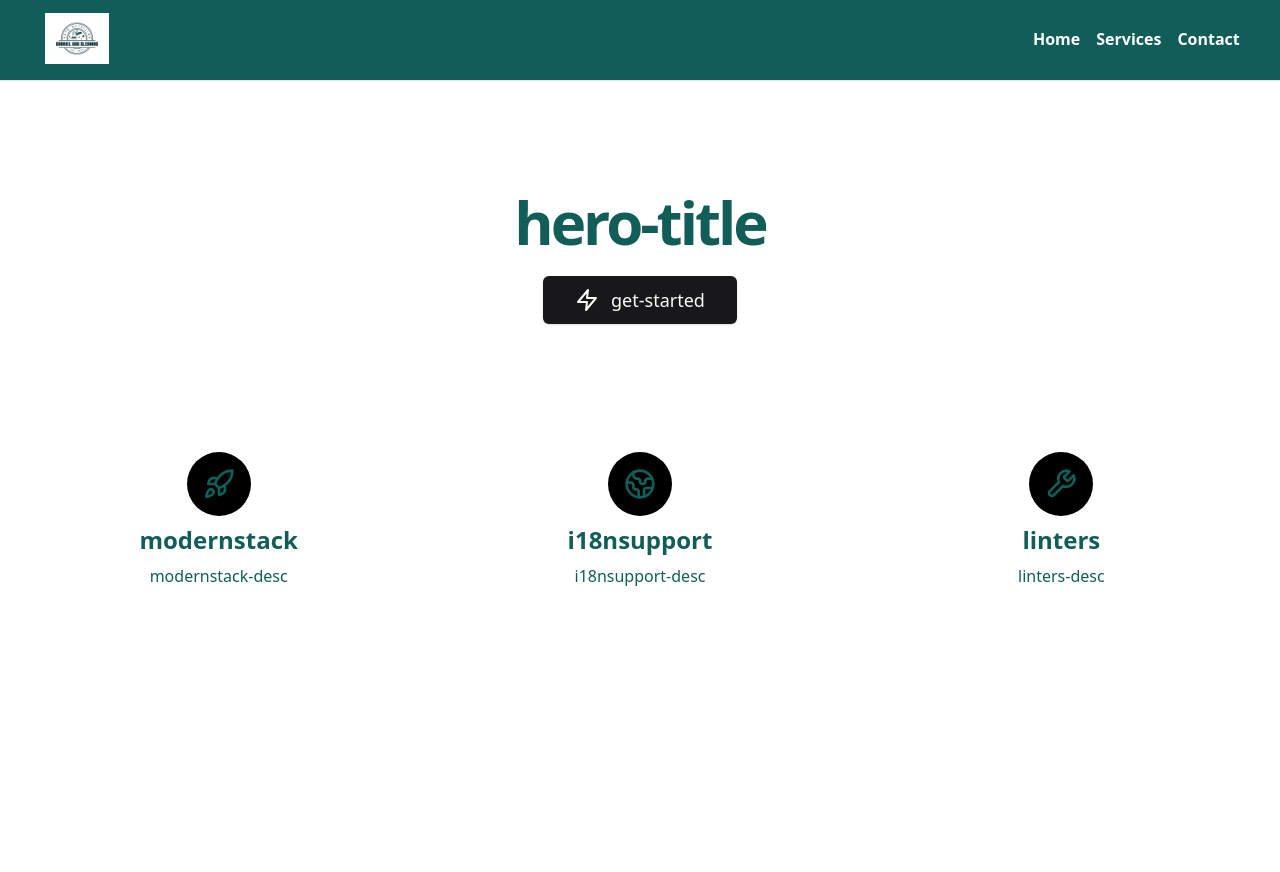
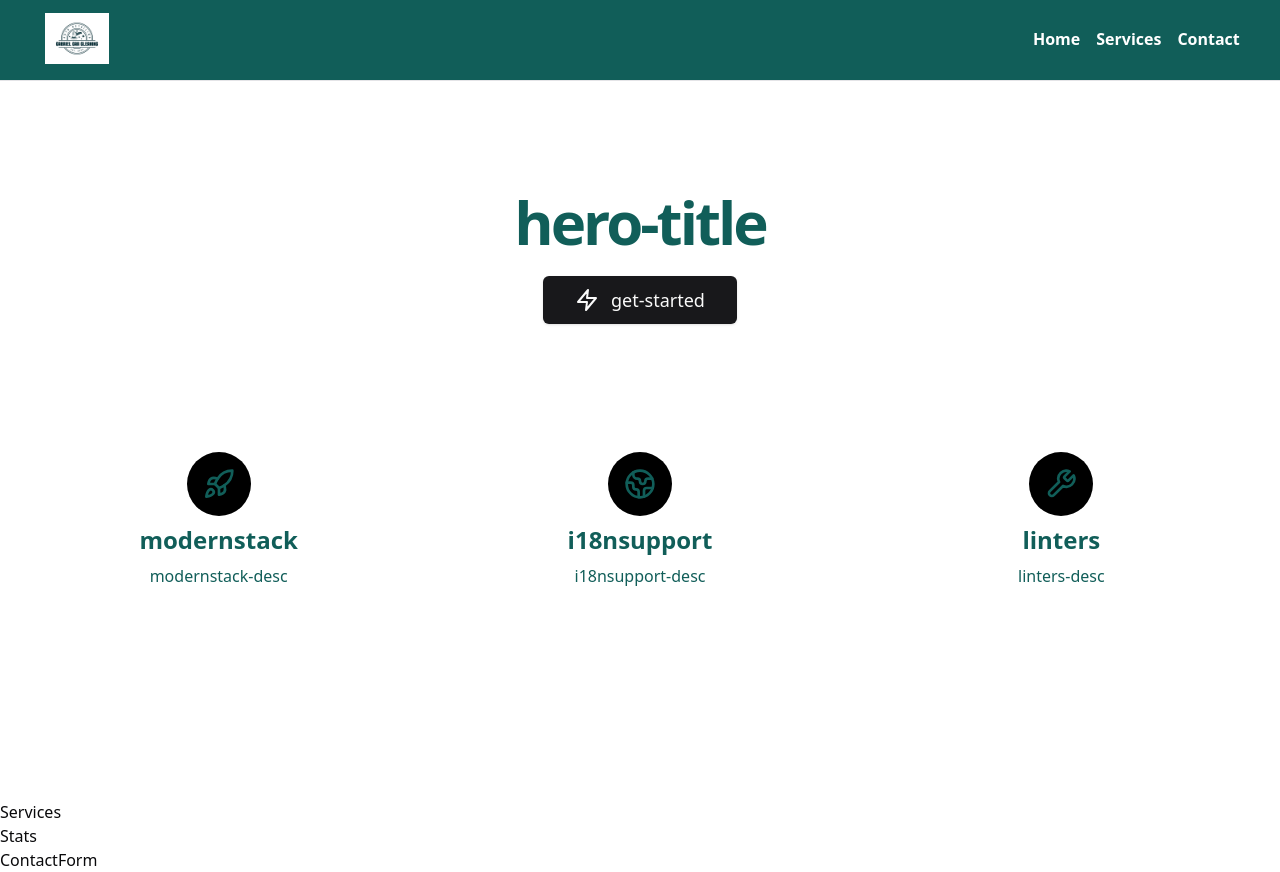
Before and after one commit to Succorro/GabrielCarCleaning, a React (Vite) app: page / in a window 1280 px wide. Before the commit the page ends 800 px from the top, so only its background shows below. Built offline with nearby package versions, Linux system fonts and the light colour scheme.

Commit message:
Created home page layout, new sections created for services, stats, contact form

```diff
--- /dev/null
+++ b/src/components/contactForm/index.tsx
@@ -0,0 +1,9 @@
+import React from 'react'
+
+const ContactForm = () => {
+  return (
+    <div>ContactForm</div>
+  )
+}
+
+export default ContactForm
--- /dev/null
+++ b/src/components/services/index.tsx
@@ -0,0 +1,9 @@
+import React from 'react'
+
+const Services = () => {
+  return (
+    <div>Services</div>
+  )
+}
+
+export default Services
--- /dev/null
+++ b/src/components/stats/index.tsx
@@ -0,0 +1,9 @@
+import React from 'react'
+
+const Stats = () => {
+  return (
+    <div>Stats</div>
+  )
+}
+
+export default Stats
--- a/src/pages/home/index.tsx
+++ b/src/pages/home/index.tsx
@@ -1,5 +1,8 @@
 import { Helmet } from 'react-helmet'
 import { Hero } from 'src/components/hero'
+import  Services  from 'src/components/services'
+import Stats from 'src/components/stats'
+import ContactForm from 'src/components/contactForm'
 
 export default function Home() {
   return (
@@ -8,6 +11,9 @@ export default function Home() {
         <title>Gabriel Car Cleaning</title>
       </Helmet>
       <Hero />
+      <Services/>
+      <Stats/>
+      <ContactForm/>
     </>
   )
 }
```
